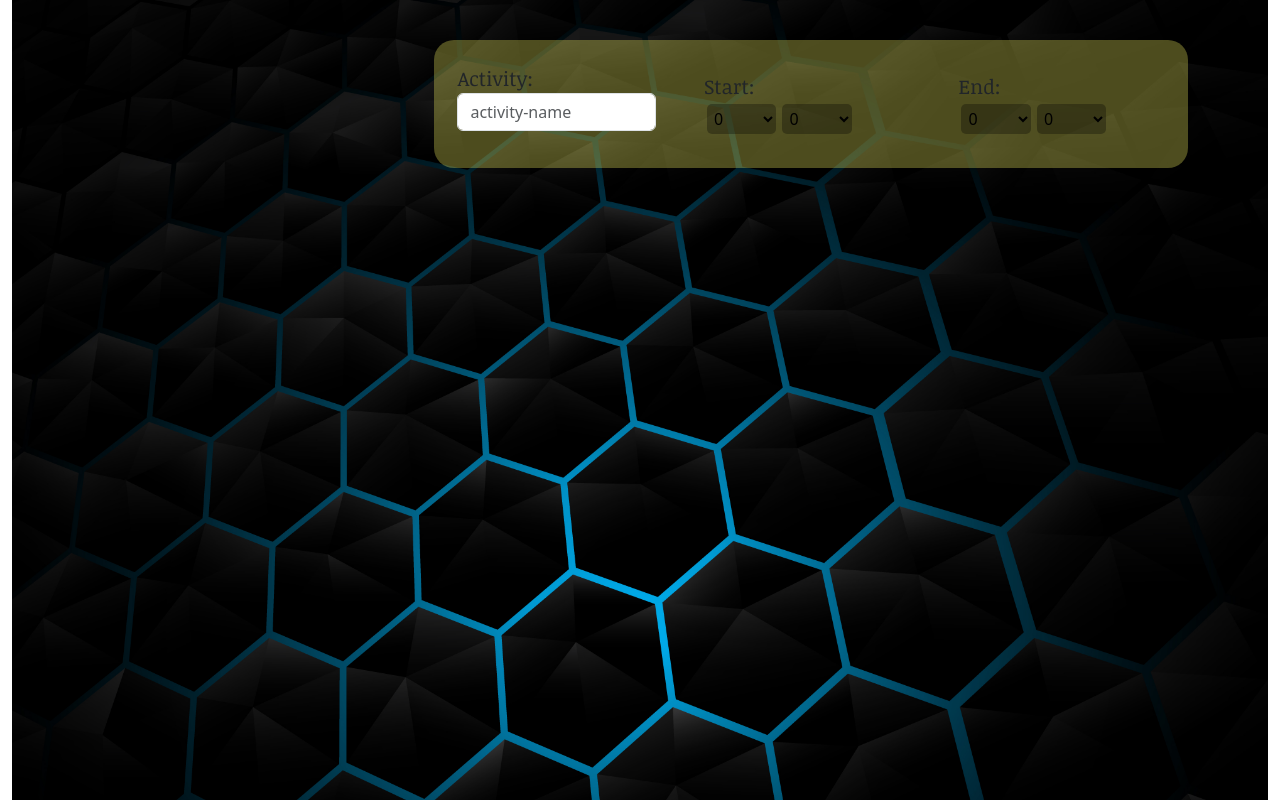
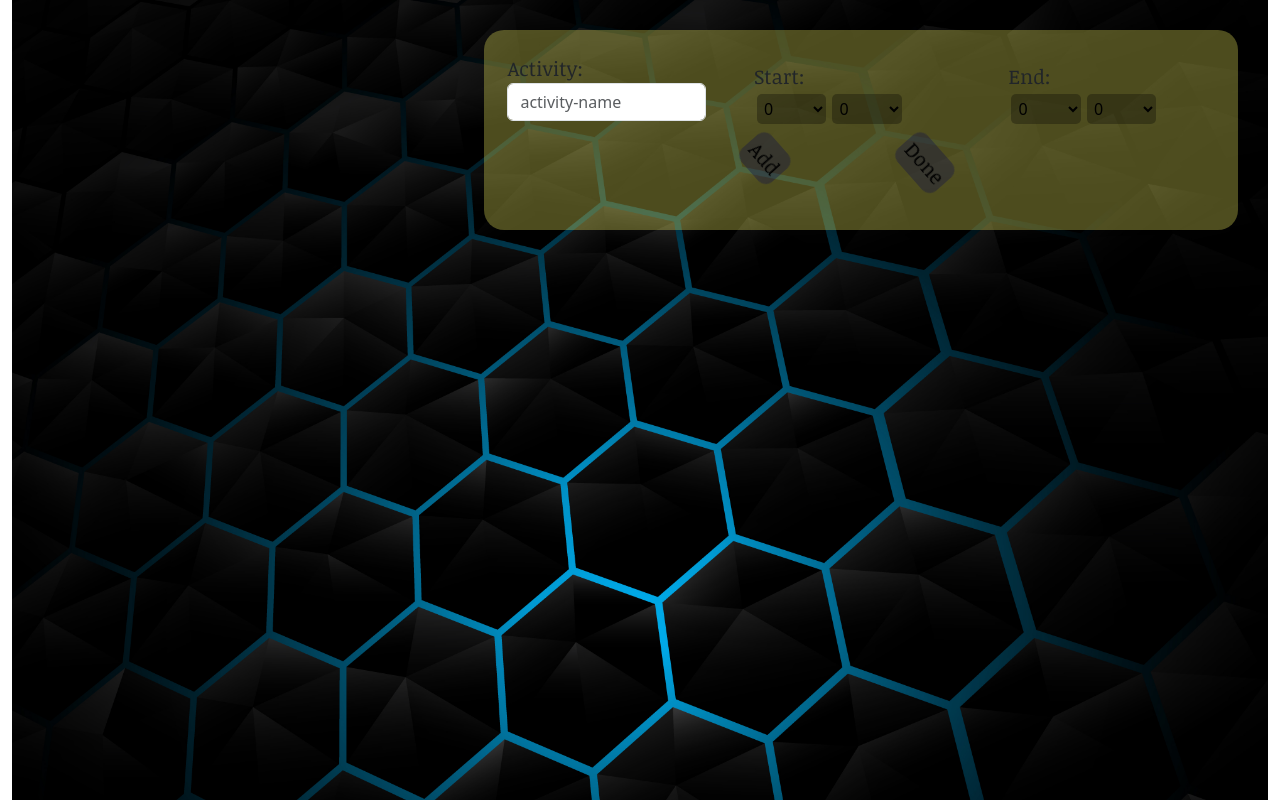
Before and after one commit to Bree-codes/ToDoListApplication, a React (Vite) app in the folder todo-list-application/: page /user/main in a window 1280 px wide. Built offline with nearby package versions, Linux system fonts and the light colour scheme; sample sign-in values are in the browser's storage.

Commit message:
little animation here and there

```diff
--- a/todo-list-application/src/Components/SectionComponents/ActivityField.jsx
+++ b/todo-list-application/src/Components/SectionComponents/ActivityField.jsx
@@ -1,10 +1,11 @@
-import { Col, Form, Row } from "react-bootstrap";
+import {Col, Form, Row} from "react-bootstrap";
 import { useDispatch, useSelector } from "react-redux";
 import {setActivityName, setEndTime, setStartTime} from "../Store/AddActivityStore.js";
 import {TimeInput} from "./TimeInput.jsx";
+import './../Styles/main.css'
 
 export const ActivityField = () => {
-    const activity = useSelector(state => state.activity);
+    const activity = useSelector(state => state.activity.activityName);
     const dispatch = useDispatch();
 
 
@@ -16,8 +17,7 @@ export const ActivityField = () => {
                         <label htmlFor="activity" className={'label'}>Activity: </label>
                         <Form.Control id='activity' placeholder="activity-name" className={'activity-name'}
                           onChange={e => dispatch(setActivityName(e.target.value)) }
-                                      onClick={() => console.log(activity)}
-                        />
+                        value={activity}/>
                     </Col>
                     <Col lg className={'m-3 '}>
                         <label htmlFor="start" className={'label'}>Start: </label> <br/>
@@ -28,6 +28,10 @@ export const ActivityField = () => {
                         <TimeInput id={"end"} onChange={(value) => dispatch(setEndTime(value))} />
                     </Col>
                 </Row>
+                <Row className={'buttons'}>
+                    <Col xs={2} className={'m-3 column'} ><button className={'add'}>Add</button></Col>
+                    <Col xs={2} className={'m-3 column'}><button className={'done'}>Done</button></Col>
+                </Row>
             </Form>
         </div>
     );
--- a/todo-list-application/src/Components/Styles/main.css
+++ b/todo-list-application/src/Components/Styles/main.css
@@ -9,8 +9,8 @@
 }
 
 .activity {
-    margin-top: 40px;
-    margin-right: 80px;
+    margin-top: 30px;
+    margin-right: 30px;
     padding: 15px 15px;
     background: rgba(255,250,100,0.3);
     width: 60%;
@@ -34,9 +34,38 @@
     border-radius: 5px;
 }
 
-.label{
+.label, .done, .add{
     color: -moz-default-background-color;
     font-size: 20px;
     font-weight: lighter;
     font-family: "Noticia Text", serif;
 }
+
+.buttons {
+    background: none;
+    border: none;
+    display: flex;
+    justify-content: center;
+}
+
+.column {
+    animation: rotate 180s;
+}
+
+@keyframes rotate {
+    from{
+        transform: rotate(0deg);
+    }
+
+    to{
+        transform: rotate(2880deg);
+    }
+}
+
+
+.add, .done {
+    border: none;
+    border-radius: 10px;
+    padding: 5px 5px;
+    background: rgba(0, 0, 80, 0.3);
+}
```
